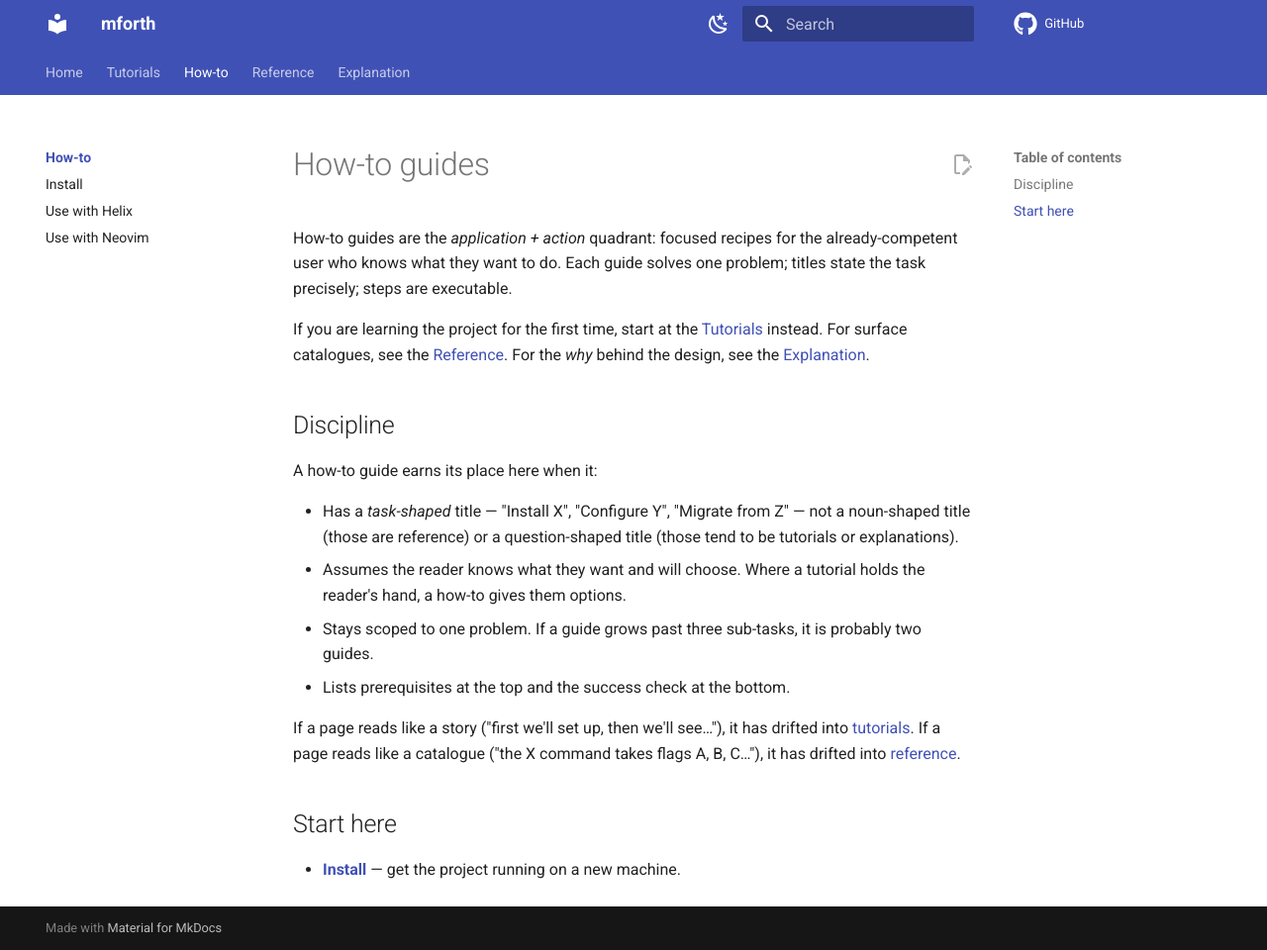
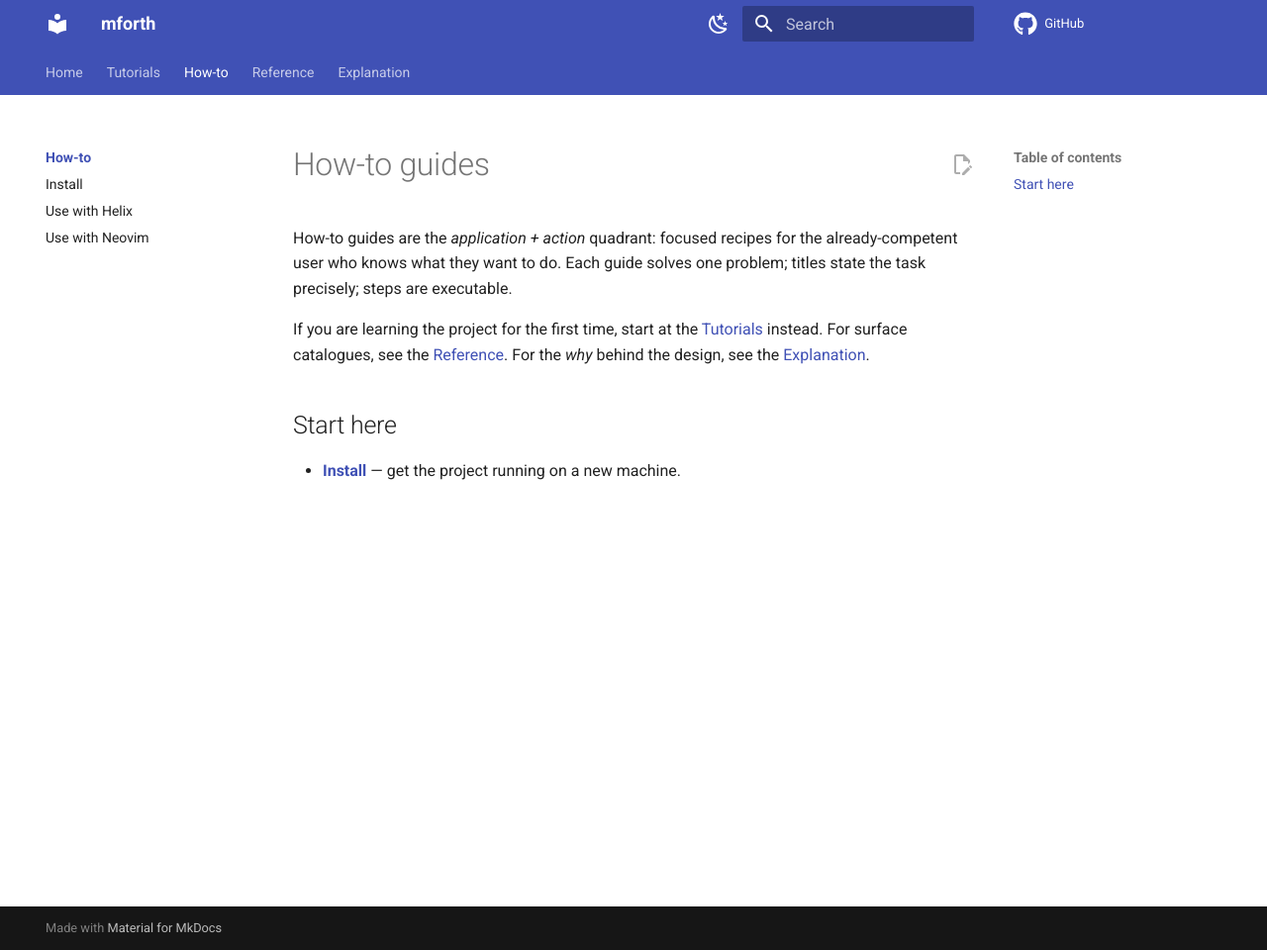
Before and after one commit to fkberthold/mforth, an MkDocs documentation site: the page built from docs/how-to/index.md, in a window 1280 px wide and 960 px high. Shown: the whole window at 99% size. Built offline with MkDocs 1.6.1 and Material for MkDocs 9.7.7, drawn with Linux system fonts in a browser that asks for light colours; comment, search, counter and statistics services are not loaded.

Commit message:
docs(diataxis): drop contributor-facing Discipline sections from quadrant indexes
The /docs-scaffold template ships each quadrant index (tutorials/
how-to/reference/explanation) with a 'Discipline' section that
enumerates the Diataxis rules for what content belongs in that
quadrant. Useful for docs CONTRIBUTORS, but pure meta-noise for the
docs READERS who land on the published site to learn mforth.

Each quadrant retains its user-facing intro paragraph + 'What X is
not' navigation blockquote + 'Start here' content list. The
contributor-facing Diataxis discipline rules live in the Diataxis
upstream (https://diataxis.fr/) and the loom-template's own docs.

Upstream loom-template gap filed as loom-???; this is the
downstream mforth fix.

Co-Authored-By: Claude Opus 4.7 (1M context) <noreply@anthropic.com>

```diff
--- a/docs/how-to/index.md
+++ b/docs/how-to/index.md
@@ -10,24 +10,6 @@ If you are learning the project for the first time, start at the
 see the [Reference](../reference/index.md). For the *why* behind the
 design, see the [Explanation](../explanation/index.md).
 
-## Discipline
-
-A how-to guide earns its place here when it:
-
-- Has a *task-shaped* title — "Install X", "Configure Y", "Migrate
-  from Z" — not a noun-shaped title (those are reference) or a
-  question-shaped title (those tend to be tutorials or explanations).
-- Assumes the reader knows what they want and will choose. Where a
-  tutorial holds the reader's hand, a how-to gives them options.
-- Stays scoped to one problem. If a guide grows past three sub-tasks,
-  it is probably two guides.
-- Lists prerequisites at the top and the success check at the bottom.
-
-If a page reads like a story ("first we'll set up, then we'll see…"),
-it has drifted into [tutorials](../tutorials/index.md). If a page
-reads like a catalogue ("the X command takes flags A, B, C…"), it has
-drifted into [reference](../reference/index.md).
-
 ## Start here
 
 - [**Install**](./install.md) — get the project running on a new
```
Also changed, not shown: docs/explanation/index.md (+0 -17 lines), docs/reference/index.md (+0 -15 lines), docs/tutorials/index.md (+0 -17 lines).
